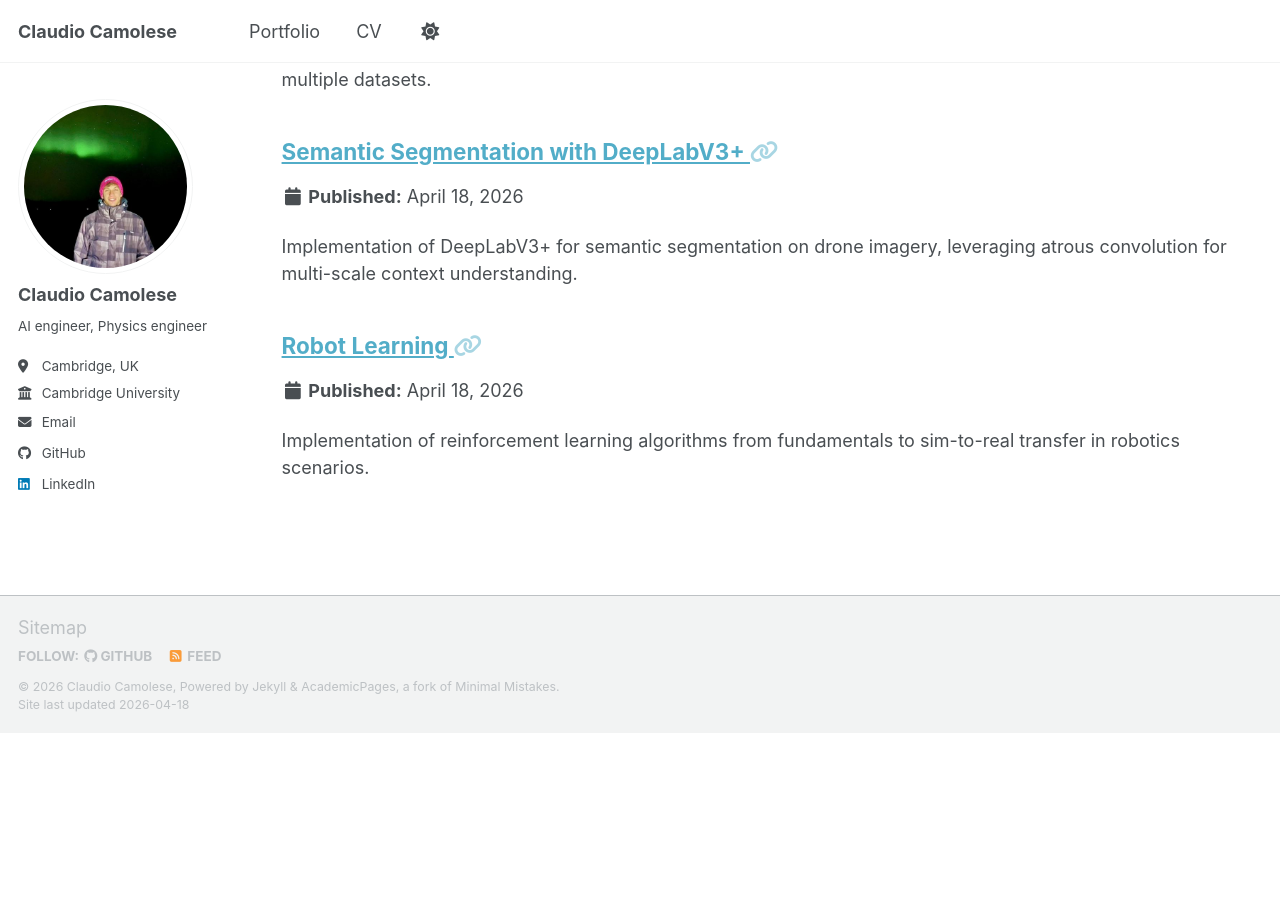
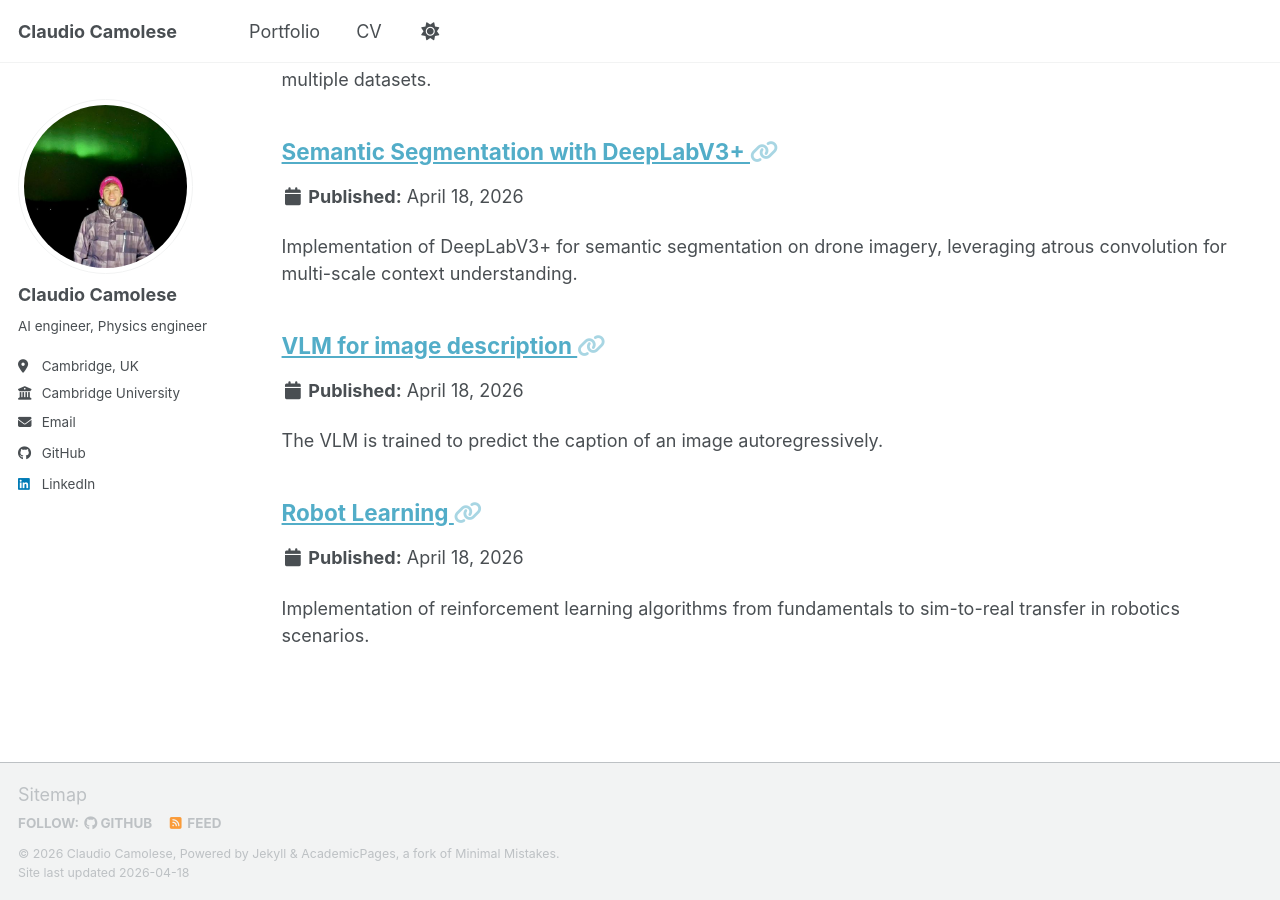
Before and after one commit to claudiocamolese/claudiocamolese.github.io, a Jekyll site: the page built from _pages/collection-archive.html, in a window 1280 px wide and 900 px high, scrolled down 641 px. Built offline with Jekyll 4.4.1, drawn with Linux system fonts in a browser that asks for light colours; a script bundle is joined from its source files by our own code; library files that are not in the unit come from our copies; before the commit the page ends 1374 px from its top, so only the background shows below that.

Commit message:
portfolio

```diff
--- a/_portfolio/portfolio-5.md
+++ b/_portfolio/portfolio-5.md
@@ -1,6 +1,6 @@
 ---
-title: "Robot Learning"
-excerpt: "Implementation of reinforcement learning algorithms from fundamentals to sim-to-real transfer in robotics scenarios."
+title: "VLM for image description"
+excerpt: "The VLM is trained to predict the caption of an image autoregressively."
 collection: portfolio
-link: "https://github.com/claudiocamolese/Robot-learning"
+link: "https://github.com/claudiocamolese/VLM-for-image-description"
 ---
```
Also changed, not shown: _portfolio/portfolio-6.md (added, +6 -0 lines).
